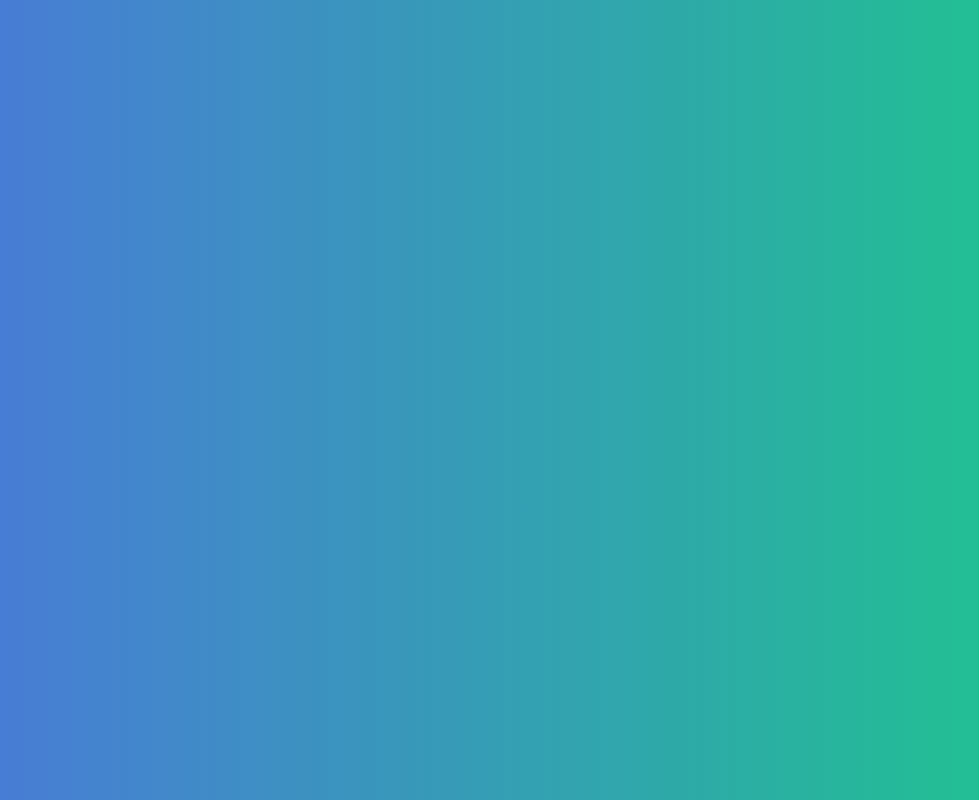
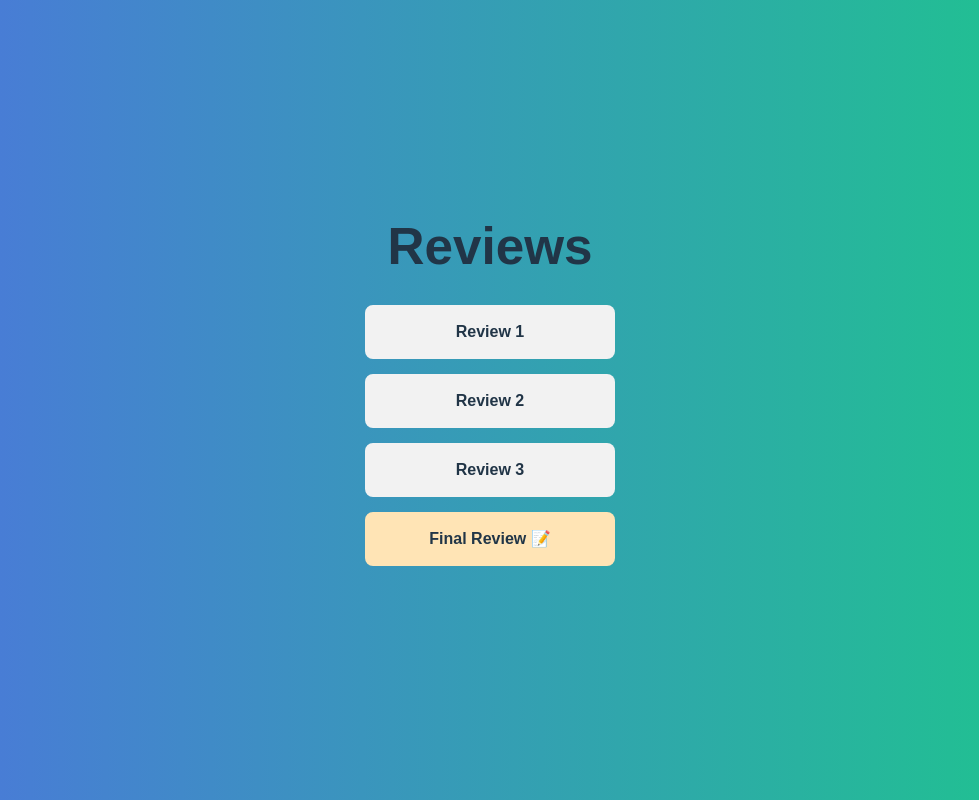
Before and after one commit to Mathan-12/React, a React (Vite) app in the folder final-year-project/: page /reviews in a window 1280 px wide. Before the commit this address had no page. Shown: the whole page, without its empty margins (150-1129 px from the left). Built offline with nearby package versions, Linux system fonts and the light colour scheme.

Commit message:
updated first review

```diff
--- a/final-year-project/src/App.jsx
+++ b/final-year-project/src/App.jsx
@@ -5,7 +5,7 @@ import TeamsPage from "./pages/Teamspage";
 import ReviewsPage from "./pages/ReviewsPage";
 import MarksPage from "./pages/MarksPage";
 import ValidationPage from "./pages/ValidationPage";
-import FirstReview from "./pages/firstreview";  // ✅ Correct import
+import Review1Page from "./pages/firstreview";  // ✅ Consistent naming
 import "./app.css";
 
 function App() {
@@ -20,6 +20,11 @@ function App() {
 
   return (
     <Routes>
+      {/* Public routes (accessible without login) */}
+      <Route path="/reviews" element={<ReviewsPage />} />
+      <Route path="/review1" element={<Review1Page />} />
+
+      {/* Login route */}
       {!isLoggedIn ? (
         <Route
           path="/"
@@ -44,12 +49,11 @@ function App() {
         />
       ) : (
         <>
+          {/* Protected routes (only after login) */}
           <Route path="/" element={<Dashboard name={name} />} />
           <Route path="/teams" element={<TeamsPage />} />
-          <Route path="/reviews" element={<ReviewsPage />} />
           <Route path="/marks" element={<MarksPage />} />
           <Route path="/validation" element={<ValidationPage />} />
-          <Route path="/review1" element={<FirstReview />} /> {/* ✅ Fixed */}
         </>
       )}
     </Routes>
--- a/final-year-project/src/pages/ReviewsPage.jsx
+++ b/final-year-project/src/pages/ReviewsPage.jsx
@@ -1,11 +1,15 @@
+import { useNavigate } from "react-router-dom";
 import "./ReviewsPage.css";
 
+
 function ReviewsPage() {
+  const navigate = useNavigate();
+
   return (
     <div className="reviews-container">
       <h1>Reviews</h1>
 
-      <div className="review-box">Review 1</div>
+      <div className="review-box" onClick={() => navigate("/review1")}>Review 1</div>
       <div className="review-box">Review 2</div>
       <div className="review-box">Review 3</div>
       <div className="review-box final">Final Review 📝</div>
```
